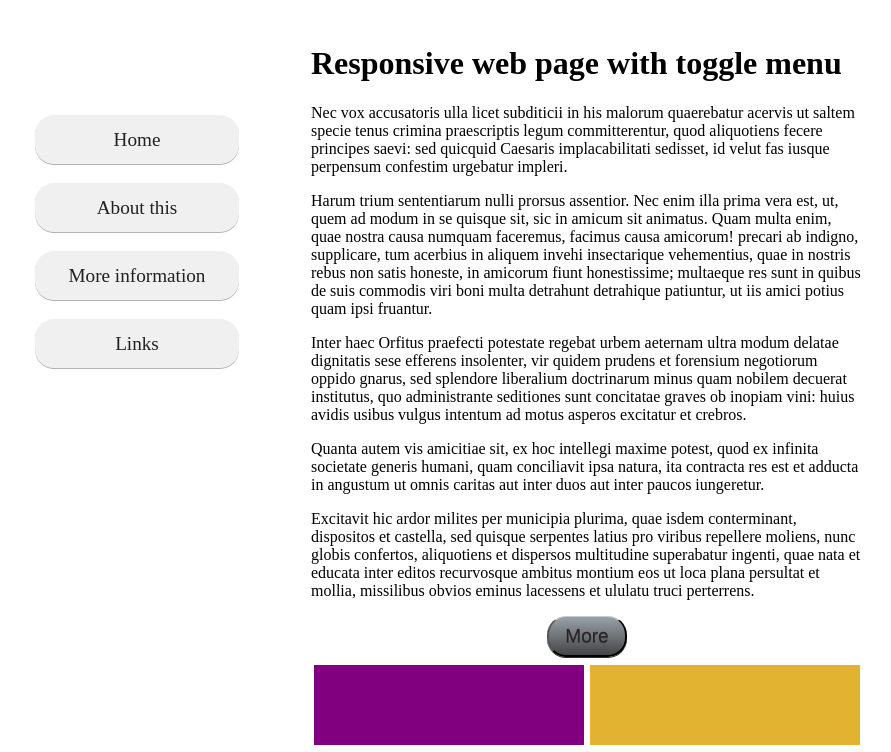
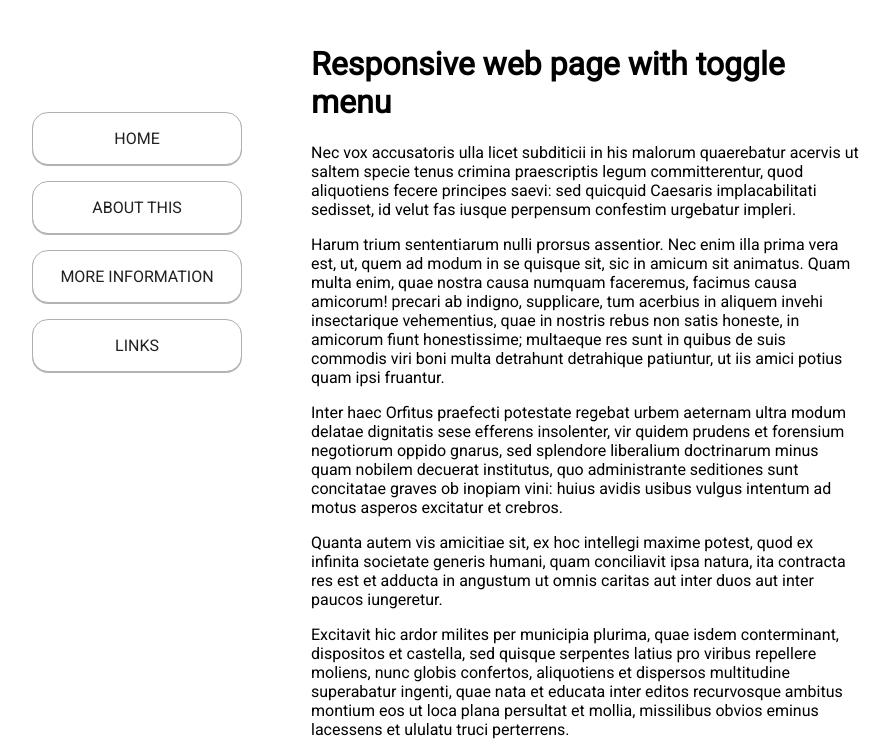
Before and after one commit to Stephanie-Merle/ToggleMenu, a plain HTML site: page index.html in a window 1280 px wide. Shown: the top 752 px of the page, without its empty margins (203-1094 px from the left). Drawn offline with Linux system fonts and the light colour scheme.

Commit message:
font n button style

```diff
--- a/app.css
+++ b/app.css
@@ -6,6 +6,7 @@ html, body{
     max-width: 100%;
     margin: 0;
     padding: 0;
+    font-family: 'Roboto', sans-serif;
 }
 .table{
     margin: 1em;
@@ -14,20 +15,26 @@ html, body{
 .more{
     display: flex;
     justify-content: center;
+    margin: 1em;
 }
 nav p{
     color:rgb(33, 33, 34);
-    font-size: 1.2rem;
+    font-size: 1rem;
     width: 70%;
-    padding: .7em;
+    padding: 1em;
     text-align: center;
     border-radius: 1em;
-    background-color: rgba(203, 203, 207, 0.287);
+    background-color: white;
+    border: 1px solid rgb(177, 175, 175);
     margin: 1em auto;
     order:1;
     -webkit-box-shadow: rgba(0,0,0,1) 0 1px 0;
     -moz-box-shadow: rgba(0,0,0,1) 0 1px 0;
     box-shadow: rgb(180, 178, 178) 0 1px 0;
+}
+nav p:hover{
+    background-color: #444545;
+    color: rgb(224, 220, 220);
 }
 main{
     height:auto;
--- a/index.html
+++ b/index.html
@@ -7,14 +7,15 @@
     <link rel="stylesheet" href="app.css" type="text/css">
     <link rel="stylesheet" href="table.css" type="text/css">
     <link rel="stylesheet" href="div.css" type="text/css">
+    <link href="https://fonts.googleapis.com/css?family=Roboto&display=swap" rel="stylesheet">
     <title>Responsive web page</title>
 </head>
 <body>
     <nav id="foldedMenu">
-        <p>Home</p>
-        <p>About this</p>
-        <p>More information</p>
-        <p>Links</p>
+        <p>HOME</p>
+        <p>ABOUT THIS</p>
+        <p>MORE INFORMATION</p>
+        <p>LINKS</p>
     </nav>
     <main>
         <a id="menu">
```
